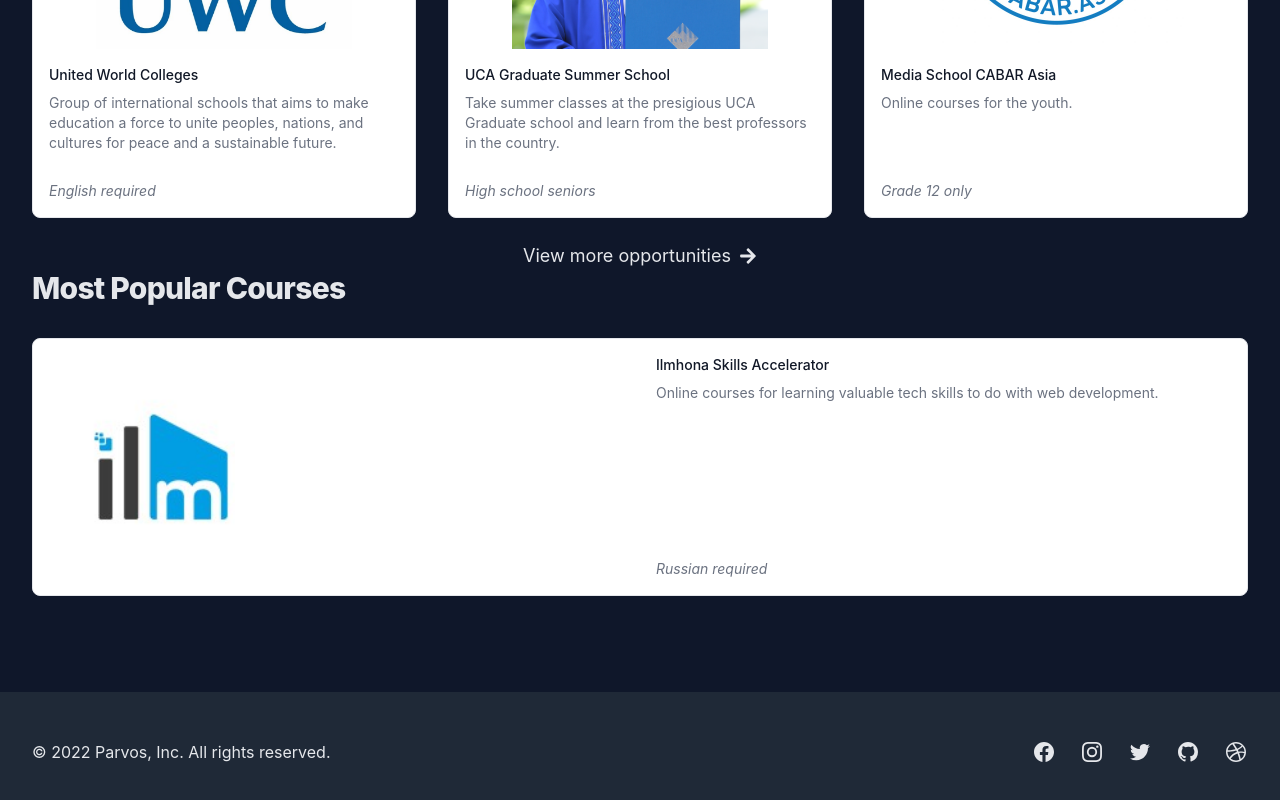
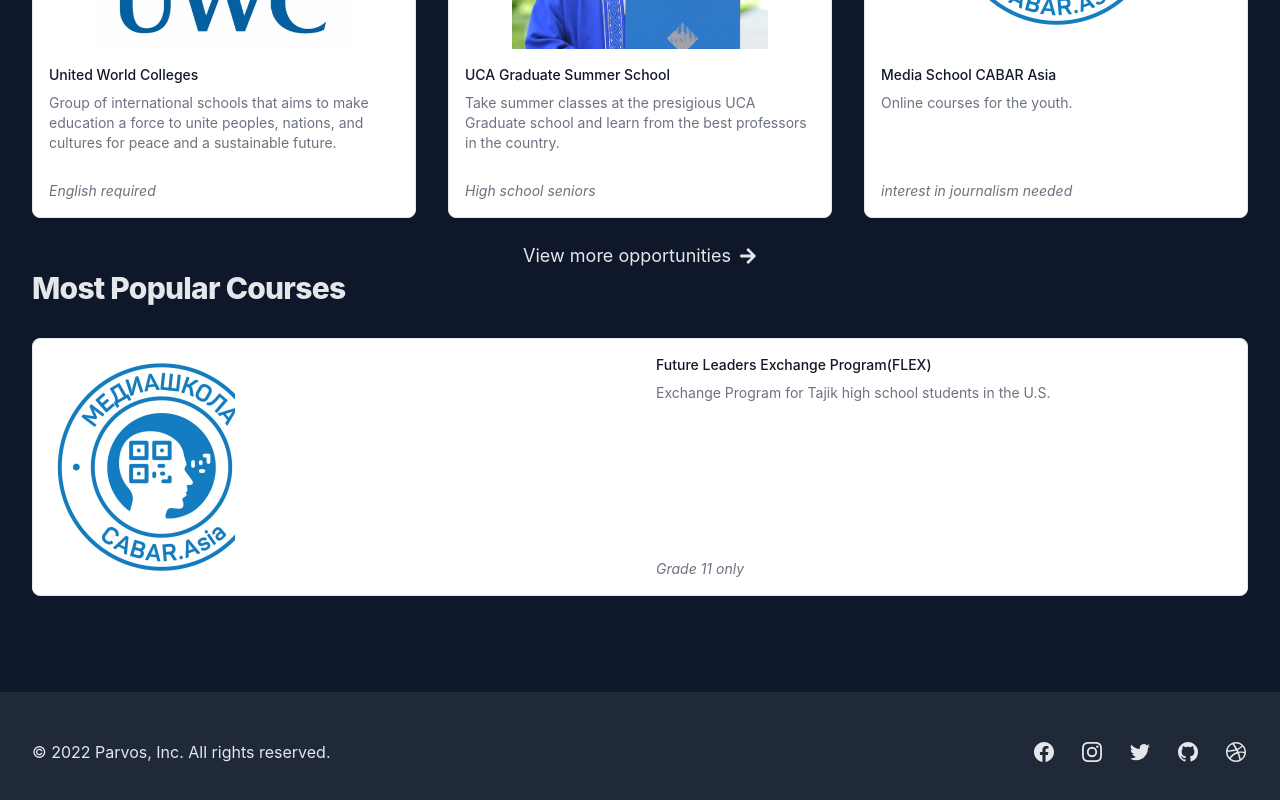
Before and after one commit to samzi123/Parvoz, a React (Create React App) app in the folder frontend/: page / in a window 1280 px wide. Shown: the part 934-1734 px from the top of the page. Built offline with nearby package versions, Linux system fonts and the light colour scheme.

Commit message:
temp commit

```diff
--- a/frontend/src/OpportunitiesJSON.js
+++ b/frontend/src/OpportunitiesJSON.js
@@ -26,63 +26,112 @@ const opportunities = [
     name: 'Media School CABAR Asia',
     href: 'https://school.cabar.asia/en/',
     description: 'Online courses for the youth.',
-    notes: 'Grade 12 only',
+    notes: 'interest in journalism needed',
     imageAlt: 'Media School CABAR Asia',
     imageSrc: require('./images/CABAR.jpg'),
     category: 'course',
   },
   {
     id: 4,
-    name: 'Ilmhona Skills Accelerator',
-    href: 'https://ilmhona.org/',
-    description:
-      'Online courses for learning valuable tech skills to do with web development.',
-    notes: 'Russian required',
-    imageAlt: 'Ilmhona Skills Accelerator',
-    imageSrc: require('./images/ilmhona.jpeg'),
+    name: 'Future Leaders Exchange Program(FLEX)',
+    href: 'https://tajikistan.americancouncils.org/flex-rn',
+    description: 'Exchange Program for Tajik high school students in the U.S.',
+    notes: 'Grade 11 only',
+    imageAlt: 'Media School CABAR Asia',
+    imageSrc: require('./images/CABAR.jpg'),
     category: 'course',
   },
   {
     id: 5,
-    name: 'Tech Girls',
-    href: 'https://techgirlsglobal.org/',
-    description:
-      'International summer exchange program for young women to pursue careers in science and tech',
-    notes: 'An opportunity for girls in tech and science',
-    imageAlt: 'Ilmhona Skills Accelerator',
-    imageSrc: require('./images/ilmhona.jpeg'),
+    name: 'AKHP Debate Club',
+    href: 'https://www.facebook.com/groups/akhpdebateclub/',
+    description: 'Official Facebook page of one of the best debates club in the country',
+    notes: 'Anyone with some knowledge of English and Russian',
+    imageAlt: 'AKHP',
+    imageSrc: require('./images/CABAR.jpg'),
     category: 'course',
   },
   {
     id: 6,
-    name: 'Northwestern Uni Pre-College ',
-    href: 'https://globalscholars.yale.edu/',
-    description: 'Pre-College Programs for high-school students',
-    imageAlt: 'Northwestern Uni Pre-College',
-    imageSrc: require('./images/ilmhona.jpeg'),
+    name: 'Global UGRAD',
+    href: 'https://tj.usembassy.gov/ru/global-undergraduate-exchange-program-2022-2023-ru/',
+    description: 'Global Students Exchange Program',
+    notes: 'University Students with knowledge of English',
+    imageAlt: 'UGRAD',
+    imageSrc: require('./images/CABAR.jpg'),
     category: 'course',
   },
   {
     id: 7,
-    name: 'Rise',
-    href: 'https://www.risefortheworld.org/',
-    description:
-      'Program that supports brilliant people for life as they serve others',
-    imageAlt: 'Rise',
-    imageSrc: require('./images/ilmhona.jpeg'),
+    name: 'Peak Tajikistan',
+    href: 'http://peak.tj/',
+    description: 'PEAK Enterprise and Innovation Programme',
+    notes: 'Opportunities for people with entrepreneurial ideas',
+    imageAlt: 'Peak Tajikistan',
+    imageSrc: require('./images/CABAR.jpg'),
+    category: 'course',
+  },
+  {
+    id: 8,
+    name: 'TajRupt',
+    href: 'https://www.tajrupt.org/',
+    description: 'EXTRACURRICULAR RESOURCE CENTER ',
+    notes: 'Opportunities to implement your projects as a high school student',
+    imageAlt: 'TajRupt',
+    imageSrc: require('./images/CABAR.jpg'),
+    category: 'course',
+  },
+  {
+    id: 9,
+    name: 'Nortwestern University',
+    href: 'https://www.qatar.northwestern.edu/admissions/undergraduate/pre-university-programs.html',
+    description: 'Pre-College Programs for high school students',
+    notes: 'Opportunities to gain knowledge in specific fields before college',
+    imageAlt: 'Northwestern University',
+    imageSrc: require('./images/CABAR.jpg'),
+    category: 'course',
+  },
+  {
+    id: 10,
+    name: '2022 Central Asian Journalism Summer Institute - Application Open',
+    href: 'https://www.meridian.org/announcement/2022-central-asian-journalism-summer-institute/',
+    description: 'Opportunity for citizens of Kazakhstan, Kyrgyzstan, Tajikistan, Turkmenistan, or Uzbekistan',
+    notes: '18 to 30 years of age on June 13, 2022',
+    imageAlt: 'Journalism Summer Institute',
+    imageSrc: require('./images/CABAR.jpg'),
+    category: 'course',
+  },
+  {
+    id: 11,
+    name: 'Yale Global Scholars',
+    href: 'https://globalscholars.yale.edu/',
+    description: 'Opportunity for talented international high school students to apply',
+    notes: 'Yale University',
+    imageAlt: 'Journalism Summer Institute',
+    imageSrc: require('./images/CABAR.jpg'),
+    category: 'course',
+  },
+  {
+    id: 12,
+    name: 'Y-Peer',
+    href: 'http://y-peer.tj/about-us/',
+    description: 'Opportunity for talented international high school students to apply',
+    notes: '18 to 30 years of age on June 13, 2022',
+    imageAlt: 'Journalism Summer Institute',
+    imageSrc: require('./images/CABAR.jpg'),
     category: 'course',
   },
 
-  {
-    id: 8,
-    name: 'Rise',
-    href: 'https://www.risefortheworld.org/',
-    description:
-      'Program that supports brilliant people for life as they serve others',
-    imageAlt: 'Rise',
-    imageSrc: require('./images/ilmhona.jpeg'),
-    category: 'course',
-  },
+
+
+
+
+
+
+
+
+
+
 ]
 
 export default opportunities
```
